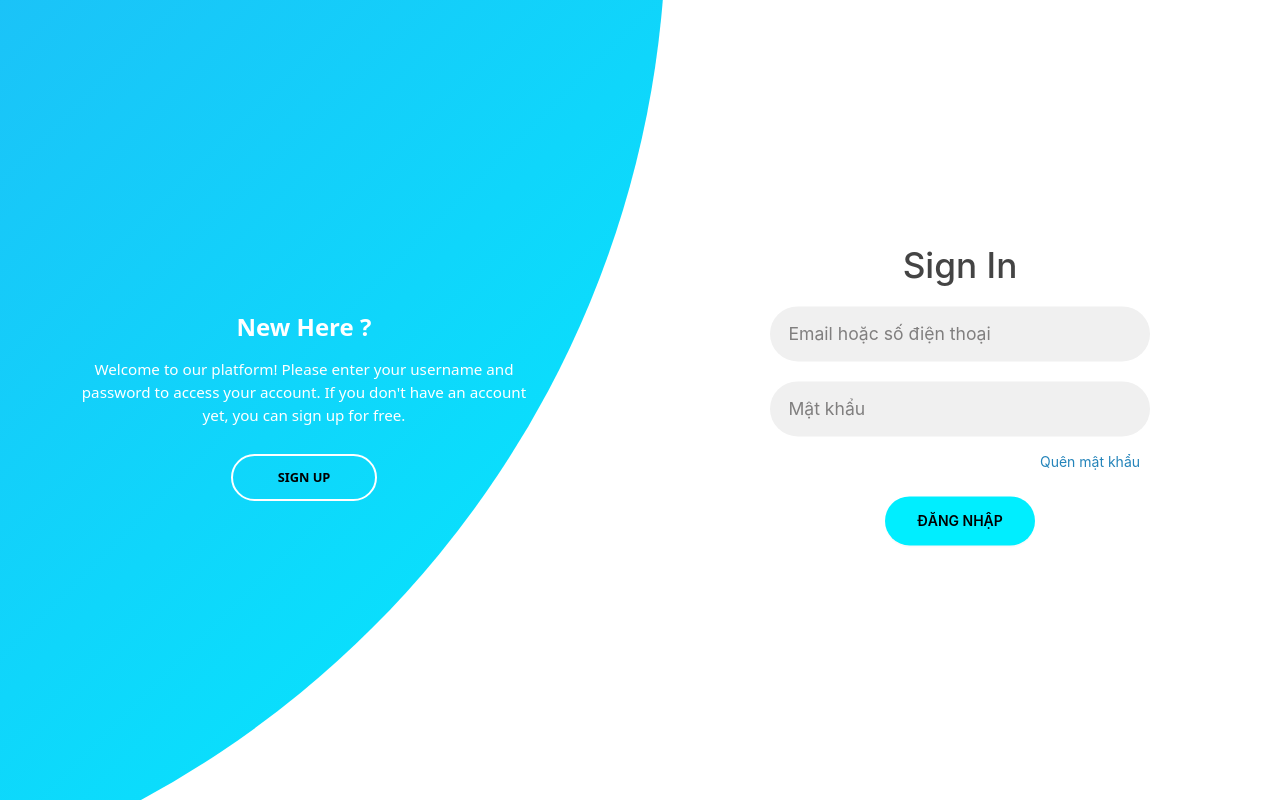
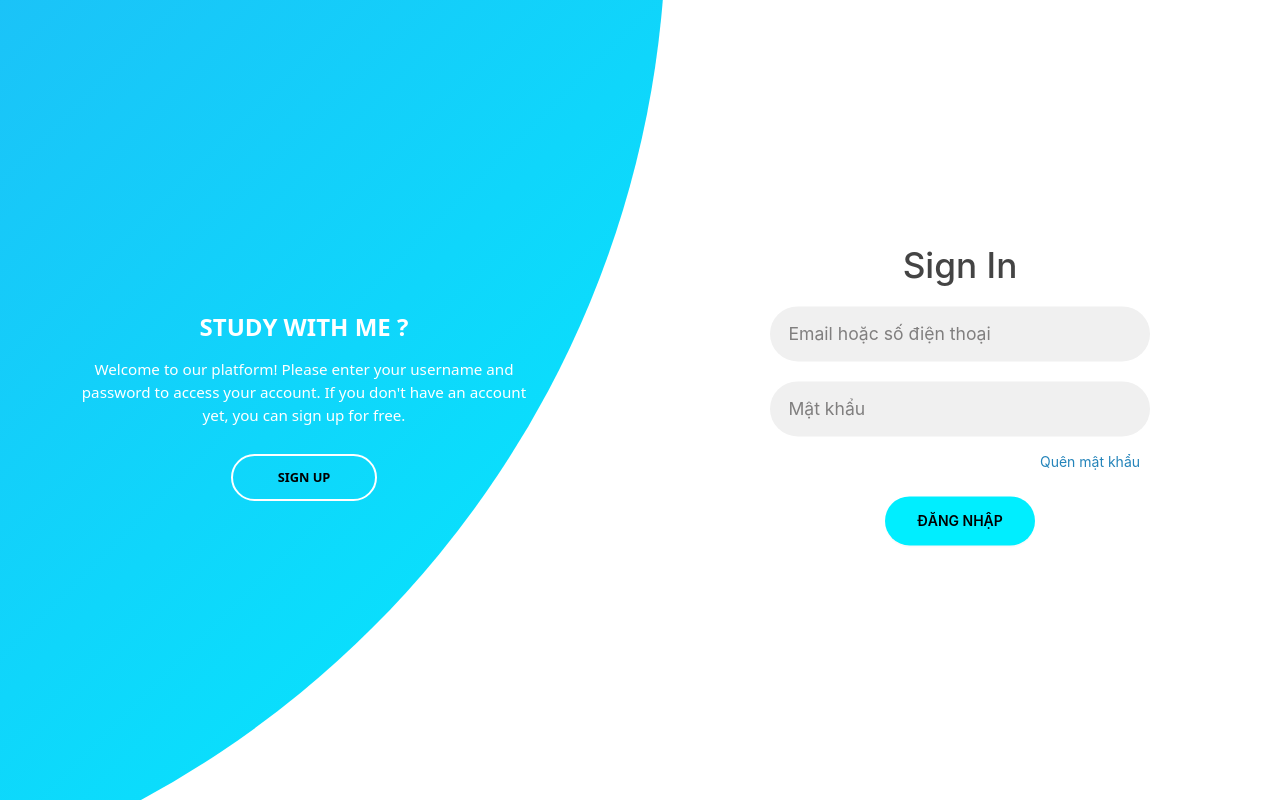
Before and after one commit to SWM-CPFPT/swm-fe, a React (Create React App) app: page /login in a window 1280 px wide. Built offline with nearby package versions, Linux system fonts and the light colour scheme; no server answers.

Commit message:
Update Login.jsx

```diff
--- a/src/Component/Auth/Login.jsx
+++ b/src/Component/Auth/Login.jsx
@@ -326,7 +326,7 @@ export default function Login() {
         <div className="panels-container">
           <div className="panel left-panel">
             <div className="content">
-              <h3>New Here ?</h3>
+              <h3>STUDY WITH ME ?</h3>
               <p>
                 Welcome to our platform! Please enter your username and password
                 to access your account. If you don't have an account yet, you
```
